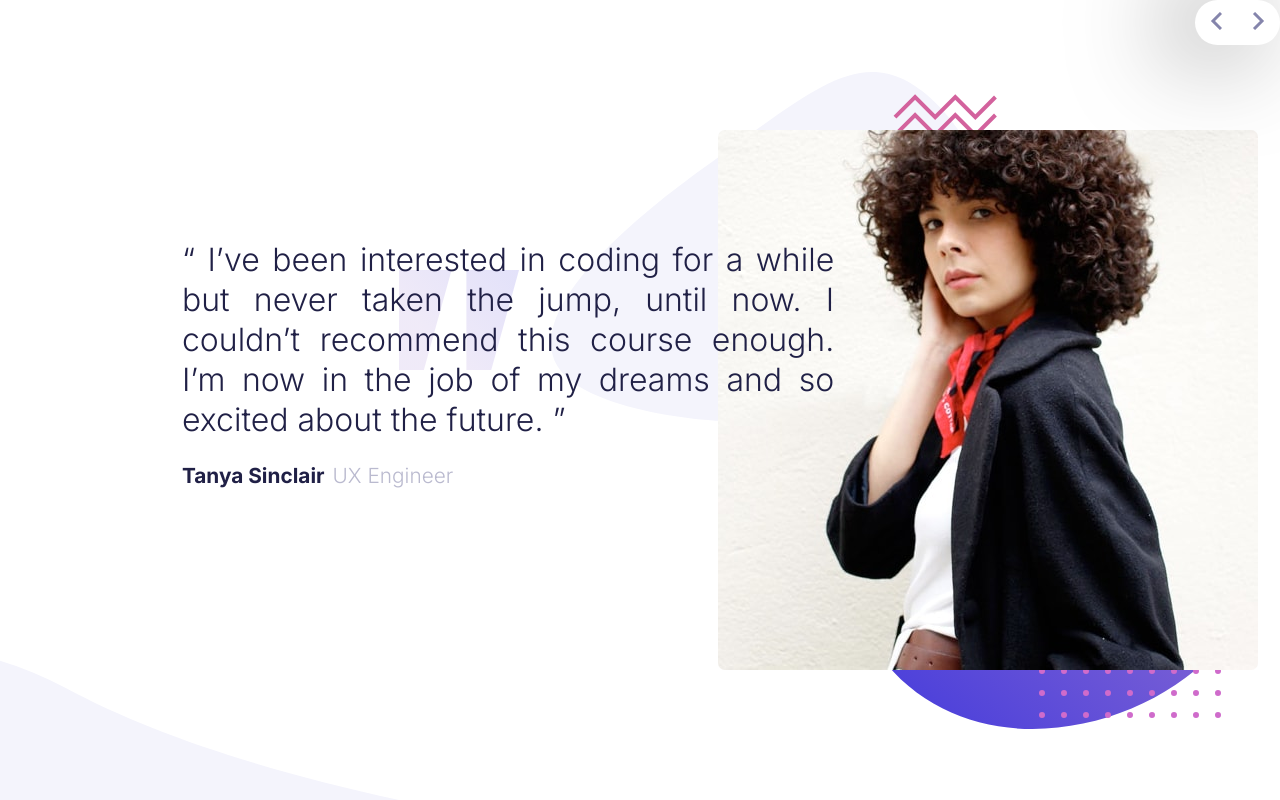
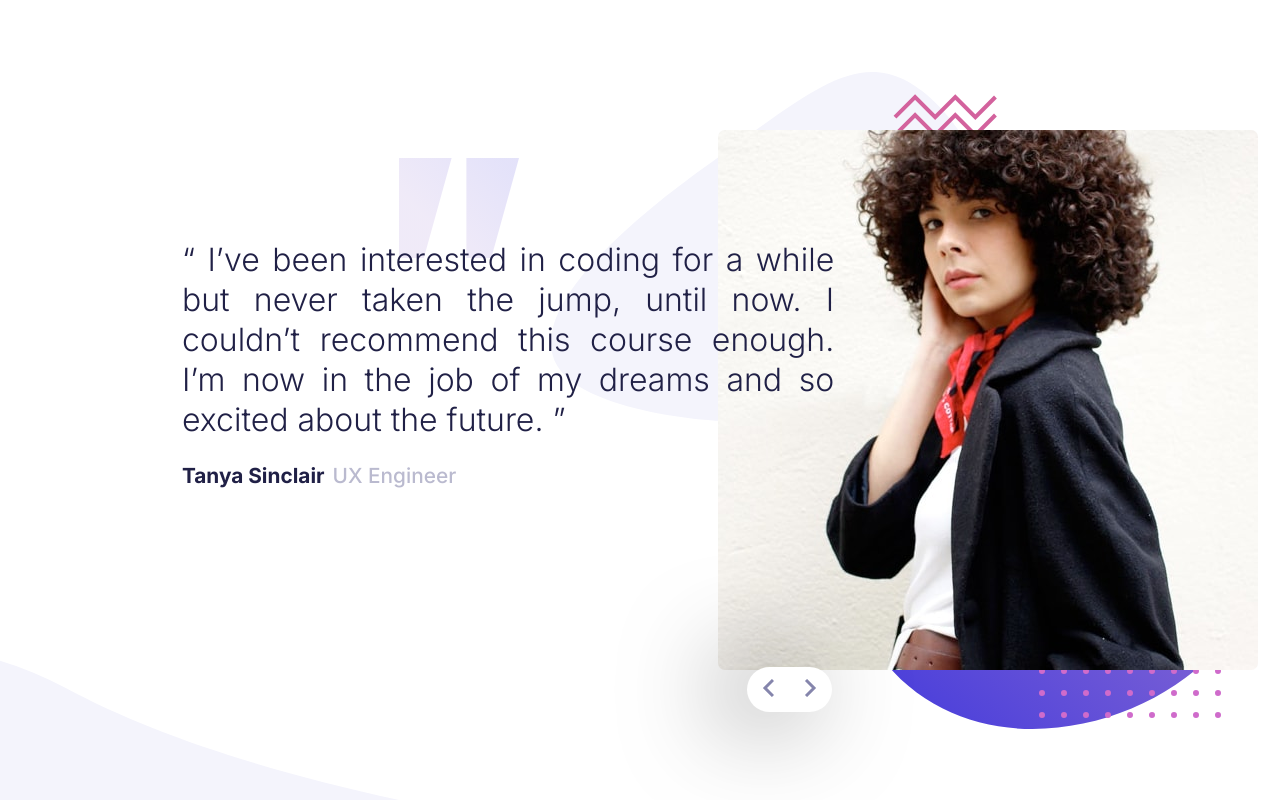
Before and after one commit to Santiagoponce/-Coding-bootcamp-testimonials-slider, a plain HTML site: page index.html in a window 1280 px wide. Drawn offline with Linux system fonts and the light colour scheme.

Commit message:
boton de desplazamiento posicionado

```diff
--- a/css/desktop.css
+++ b/css/desktop.css
@@ -20,6 +20,13 @@ main
     align-self: center;
 }
 
+.testimonyCard__quoteDecoration
+{
+    max-inline-size: 20%;
+    align-self: center;
+    position: relative;
+    top:-12rem;
+}
 .testimonyCard__ftrDecoration
 {
     max-inline-size: 100%;
@@ -30,6 +37,15 @@ main
 .testimonyCard
 {
     flex-direction: row-reverse;
+
+}
+
+.testimonyCard__slide
+{
+    align-self: center;
+    position: absolute;
+    right: 35%;
+    bottom: 11%;
 
 }
 
--- a/css/style.css
+++ b/css/style.css
@@ -30,7 +30,9 @@ main
 
 .testimonyCard__slide
 {
-    position: absolute;
+    align-self: center;
+    position: relative;
+    bottom: 7rem;
 
     display: flex;
     justify-content: space-around;
@@ -111,6 +113,8 @@ button
     .testimonyCard__rol
     {
         color: var(--Grayish_Blue);
+        font-weight: 500;
+
     }
 
 
```
Also changed, not shown: 1 other file.
